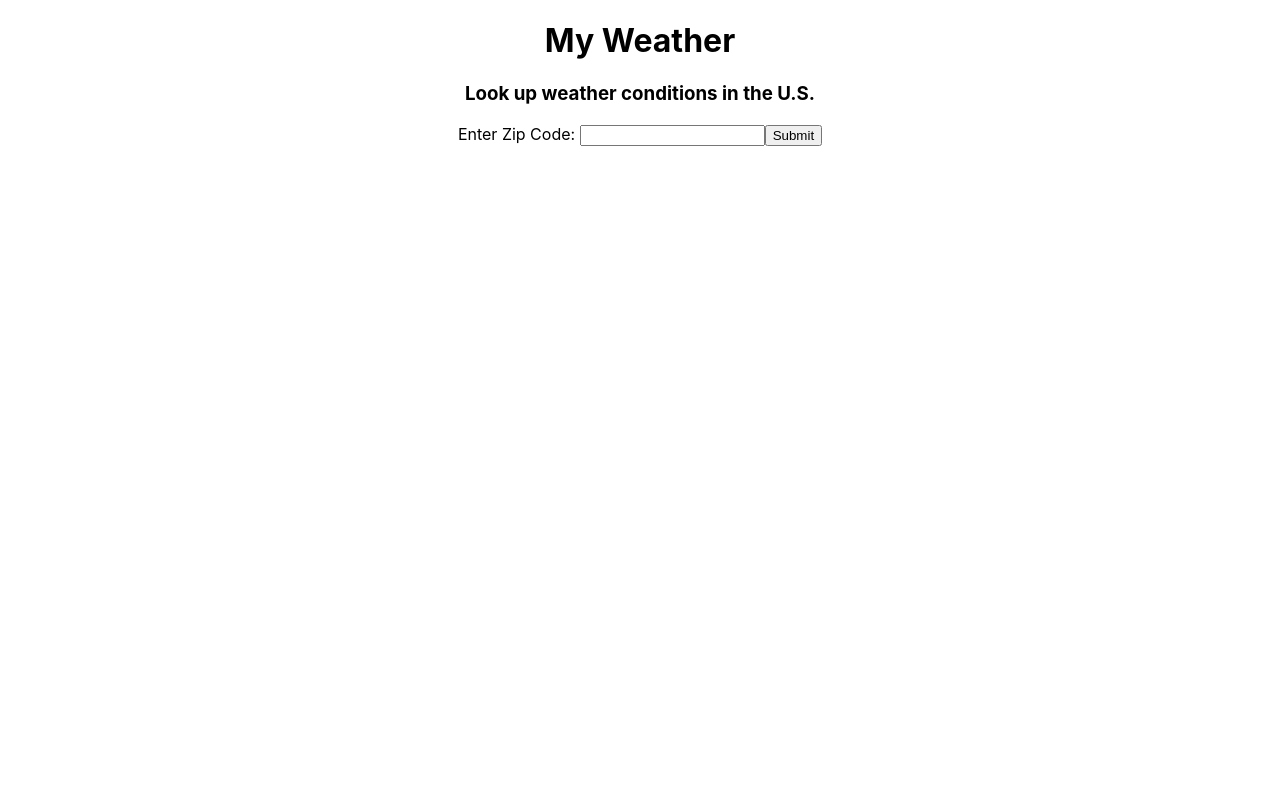
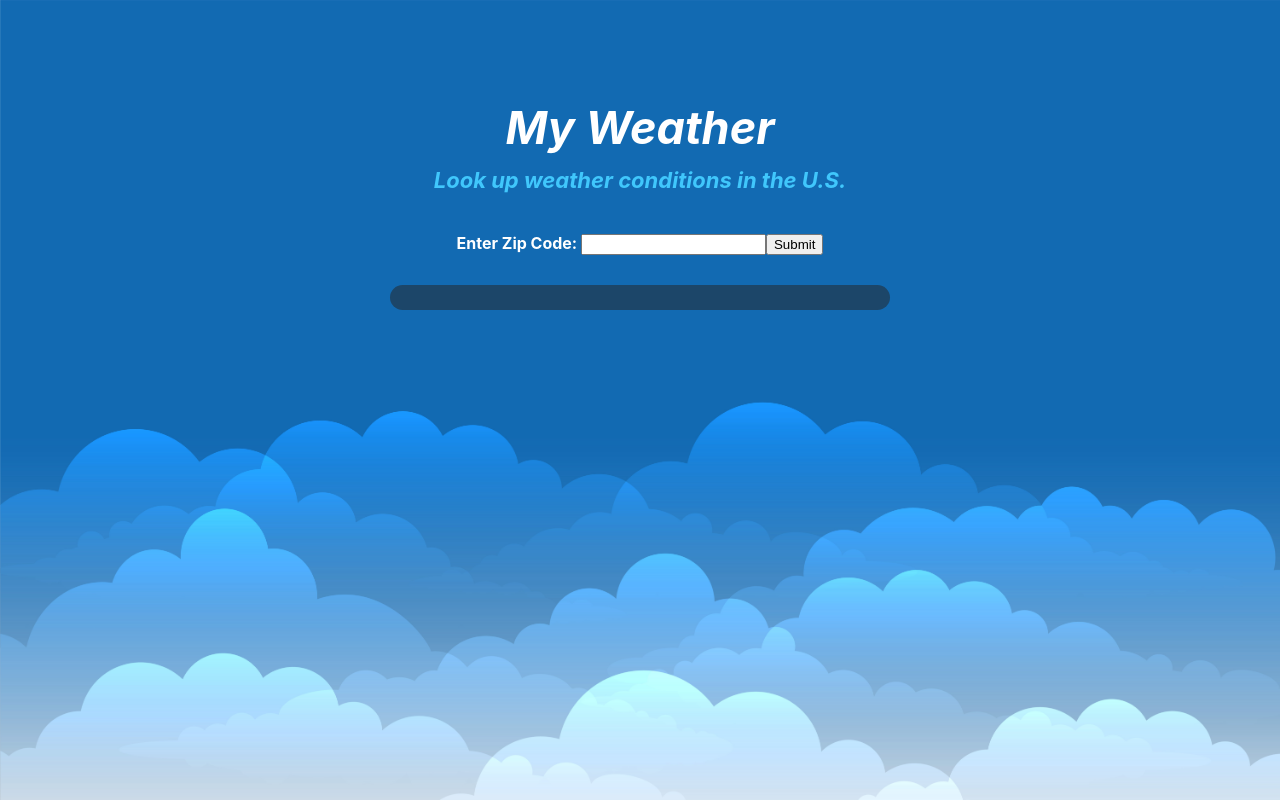
Before and after one commit to thedannysoto/myWeather, a React (Create React App) app: page / in a window 1280 px wide. Built offline with nearby package versions, Linux system fonts and the light colour scheme.

Commit message:
Adds background image and CSS styling for the page, and builds out the 7 day forecast option

```diff
--- a/src/App.css
+++ b/src/App.css
@@ -2,16 +2,6 @@
   text-align: center;
 }
 
-.App-logo {
-  height: 40vmin;
-  pointer-events: none;
-}
-
-@media (prefers-reduced-motion: no-preference) {
-  .App-logo {
-    animation: App-logo-spin infinite 20s linear;
-  }
-}
 
 .App-header {
   background-color: #282c34;
@@ -28,11 +18,59 @@
   color: #61dafb;
 }
 
-@keyframes App-logo-spin {
-  from {
-    transform: rotate(0deg);
-  }
-  to {
-    transform: rotate(360deg);
-  }
+#top-container {
+  margin-top: 100px;
 }
+
+#my-weather {
+  color: white;
+  font-weight: bold;
+  font-size: 45px;
+  font-style: italic;
+  margin-bottom: -10px;
+}
+
+#tag-line {
+  color: rgb(64, 199, 252);
+  font-size: 22px;
+  font-style: italic;
+  margin-bottom: 40px;
+}
+
+#zip-label {
+  color: white;
+  font-weight: bold;
+}
+
+#main-container {
+  background-color: rgba(38, 38, 38, 0.516);
+  width: 500px;
+  margin-left: auto;
+  margin-right: auto;
+  margin-top: 30px;
+  padding-top: 5px;
+  padding-bottom: 20px;
+  border-radius: 50px;
+}
+
+#city-name {
+  color: rgb(64, 199, 252);
+  font-size: 34px;
+  margin-bottom: -10px;
+}
+
+#today-forecast {
+  color: white;
+  font-style: italic;
+  font-size: 20px;
+}
+
+#current-temps {
+  color: rgb(123, 188, 242);
+  font-weight: bold;
+}
+
+#daily-weather {
+  color: rgb(123, 188, 242);
+  font-weight: bold;
+}
--- a/src/actions/weatherActions.js
+++ b/src/actions/weatherActions.js
@@ -8,3 +8,14 @@ export const fetchCurrentWeather = () => {
       })
     }
   }
+
+export const fetchDailyWeather = () => {
+  return (dispatch, getState) => {
+    fetch(getState().urlTwo)
+    .then(response => response.json())
+    .then(responseJSON => {
+      console.log(getState().urlTwo)
+      dispatch({ type: 'ADD_DAILY_WEATHER', dailyWeather: responseJSON })
+    })
+  }
+}
--- a/src/components/CurrentWeather.js
+++ b/src/components/CurrentWeather.js
@@ -1,4 +1,5 @@
 import React, { Component } from 'react'
+import DailyWeather from './DailyWeather';
 
 
 
@@ -15,19 +16,22 @@ class CurrentWeather extends Component {
 
         return(
             <>
-                {console.log(this.props.weather)}
                 {this.props.weather.map((weather, idx) => {
                     return (
                     <div id="current-weather" key={idx}>
                     <h1 id="city-name">{weather.name}</h1>
-                    <h3>Today's Forecast: {this.capitalizeString(weather.weather[0].description)}</h3>
+                    <h3 id="today-forecast">Today's Forecast: {this.capitalizeString(weather.weather[0].description)}</h3>
                         <div id="current-temps">
                             <p>Current Temperature: {Math.round(weather.main.temp)}°</p>
                             <p>Feels like: {Math.round(weather.main.feels_like)}°</p>
                             <p>Today's High: {Math.round(weather.main.temp_max)}°</p>
                             <p>Today's Low: {Math.round(weather.main.temp_min)}°</p>
-
-
+                        </div>
+                        <div id="forecast-button-container">
+                            <button id="forecast-button" onClick={this.props.handleOnClick}>See 7 Day Forecast</button>
+                        </div>
+                        <div id="forecast-container">
+                            <DailyWeather dailyWeather={this.props.dailyWeather} addUrlTwo={this.props.addUrlTwo} fetchDailyWeather={this.props.fetchDailyWeather} coord={this.props.weather[0].coord}/>
                         </div>
                     </div>
                     )
--- /dev/null
+++ b/src/components/DailyWeather.js
@@ -0,0 +1,40 @@
+import React, { Component } from 'react'
+
+
+class DailyWeather extends Component {
+
+    capitalizeString(string) {
+        return string.split(" ").map(word => {
+            return word.charAt(0).toUpperCase() + word.slice(1);
+        }).join(" ")
+    }
+
+    componentDidMount(){
+        this.props.addUrlTwo(this.props.coord);
+        this.props.fetchDailyWeather()
+    }
+
+
+    render () {
+
+        return(
+            <div id="daily-weather" style={{display: "none"}}>
+                {/* {display: this.props.dailyWeather ? "block": "none"} */}
+                {console.log(this.props.dailyWeather)}
+
+                {this.props.dailyWeather.map((weather, idx) => {
+                    const day = new Date();
+                    const weekday = ["Sunday", "Monday", "Tuesday", "Wednesday", "Thursday", "Friday", "Saturday"]
+                    const weatherArray = [];
+
+                    for (let x = 1; x < weather.daily.length; x++) {
+                        weatherArray.push(<p key={x}>{weekday[(day.getDay() + x) % 7]} - H: {Math.round(weather.daily[x].temp.max)}°, L: {Math.round(weather.daily[x].temp.min)}°, {this.capitalizeString(weather.daily[x].weather[0].description)}</p>)
+                    }
+                    return weatherArray;
+              })}
+            </div>
+        )
+    }
+}
+
+export default DailyWeather
--- a/src/containers/WeatherContainer.js
+++ b/src/containers/WeatherContainer.js
@@ -1,22 +1,40 @@
 import React, { Component } from 'react'
 import CurrentWeather from '../components/CurrentWeather';
+import { fetchDailyWeather } from '../actions/weatherActions';
 
 import { connect } from 'react-redux'
 
 
 class WeatherContainer extends Component {
 
+    handleOnClick() {
+        const dailyDiv = document.getElementById("daily-weather");
+        dailyDiv.style.display = "block";
+    }
+
     render() {
 
         return(
-            <div>
-                <CurrentWeather weather={this.props.weather} />
+            <div id="main-container">
+                <CurrentWeather dailyWeather={this.props.dailyWeather} weather={this.props.weather} fetchDailyWeather={this.props.fetchDailyWeather} addUrlTwo={this.props.addUrlTwo} handleOnClick={this.handleOnClick}/>
             </div>
         )
     }
 }
 
-const mapStateToProps = ({ weather }) => ({ weather })
+const mapStateToProps = state => {
+    return {
+        weather: state.weather,
+        dailyWeather: state.dailyWeather
+    }
+}
+
+const mapDispatchToProps = dispatch => {
+    return {
+        addUrlTwo: coordinates => dispatch({ type: 'ADD_URL_TWO', coordinates }),
+        fetchDailyWeather: () => dispatch(fetchDailyWeather())
+    }
+}
 
 
-export default connect(mapStateToProps)(WeatherContainer)
+export default connect(mapStateToProps, mapDispatchToProps)(WeatherContainer)
--- a/src/containers/ZipContainer.js
+++ b/src/containers/ZipContainer.js
@@ -9,9 +9,9 @@ class ZipContainer extends Component {
     render() {
 
         return(
-            <div>
-                <h1>My Weather</h1>
-                <h3>Look up weather conditions in the U.S.</h3>
+            <div id="top-container">
+                <h1 id="my-weather">My Weather</h1>
+                <h3 id="tag-line">Look up weather conditions in the U.S.</h3>
                 <ZipInput fetchCurrentWeather={ this.props.fetchCurrentWeather } addUrl={this.props.addUrl} zip={this.props.zip}/>
             </div>
         )
--- a/src/index.css
+++ b/src/index.css
@@ -5,6 +5,9 @@ body {
     sans-serif;
   -webkit-font-smoothing: antialiased;
   -moz-osx-font-smoothing: grayscale;
+
+  background-image: url("./images/clouds.jpg");
+  background-size: cover;
 }
 
 code {
--- a/src/reducers/weatherReducer.js
+++ b/src/reducers/weatherReducer.js
@@ -1,20 +1,28 @@
-const weatherReducer = (state = { url: '', weather: [], loading: false }, action) => {
+const weatherReducer = (state = { url: '', urlTwo: '', coord:[], dailyWeather: [], weather: [], loading: false }, action) => {
     switch(action.type) {
       case 'ADD_URL':
         const url = `http://api.openweathermap.org/data/2.5/weather?zip=${action.url},us&units=imperial&APPID=8cabadff1f39fef97e9c9ce17cf34e31`;
         return { ...state, url: url }
+      case 'ADD_URL_TWO':
+        console.log(action);
+        const urlTwo = `http://api.openweathermap.org/data/2.5/onecall?lat=${action.coordinates.lat}&lon=${action.coordinates.lon}&units=imperial&exclude=current,minutely,hourly&APPID=8cabadff1f39fef97e9c9ce17cf34e31`;
+        return { ...state, urlTwo: urlTwo }
       case 'LOADING_CURRENT_WEATHER':
         return {
-          ...state,
-          weather: [...state.weather],
-          loading: true
+            ...state,
+            weather: [...state.weather],
+            loading: true
         }
       case 'ADD_CURRENT_WEATHER':
         return {
           ...state,
           weather: [action.weather],
-          loading: false
         }
+      case 'ADD_DAILY_WEATHER':
+          return {
+              ...state,
+              dailyWeather: [action.dailyWeather]
+          }
       default:
         return state;
     }
```
Also changed, not shown: src/images/clouds.jpg (added).
